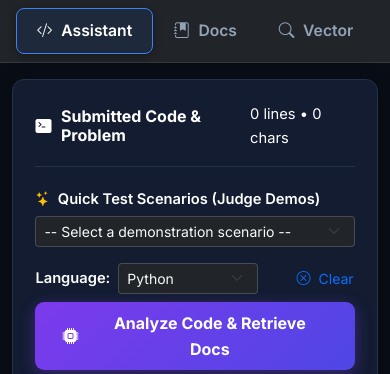
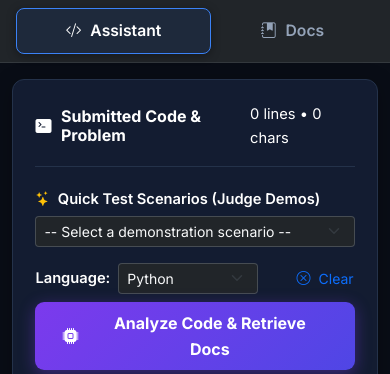
Before and after one commit to anshul1821-collab/CodeLensAI-AIFusion, a Django app: page / in a window 390 px wide. Shown: the part 106-480 px from the top of the page. Run offline with Django 5.2, Linux system fonts and the light colour scheme; data that the repository does not hold is empty.

Commit message:
Remove Vector Inspector from top desktop and mobile navigation bars

```diff
--- a/assistant/templates/assistant/index.html
+++ b/assistant/templates/assistant/index.html
@@ -52,11 +52,6 @@
             <i class="bi bi-journal-bookmark-fill"></i> Knowledge Base
           </button>
         </li>
-        <li class="nav-item" role="presentation">
-          <button class="nav-pill-btn" id="vector-tab" data-bs-toggle="pill" data-bs-target="#vector-pane" type="button" role="tab">
-            <i class="bi bi-search"></i> Vector Inspector
-          </button>
-        </li>
       </ul>
 
       <!-- Status Chips & Settings -->
@@ -93,13 +88,9 @@
           <i class="bi bi-journal-bookmark-fill"></i> Docs
         </button>
       </li>
-      <li class="nav-item">
-        <button class="nav-pill-btn w-100 justify-content-center" data-bs-toggle="pill" data-bs-target="#vector-pane" type="button">
-          <i class="bi bi-search"></i> Vector
-        </button>
-      </li>
     </ul>
   </div>
+
 
   <!-- Main Content Area -->
   <main class="container-fluid px-lg-4 py-3 flex-grow-1">
```
